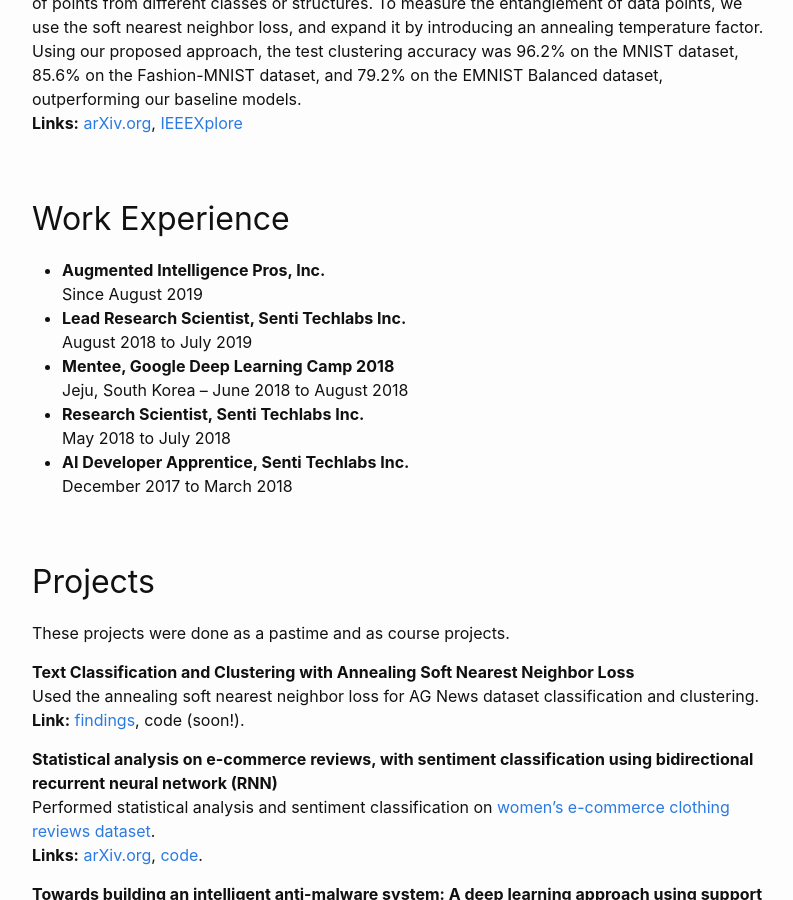
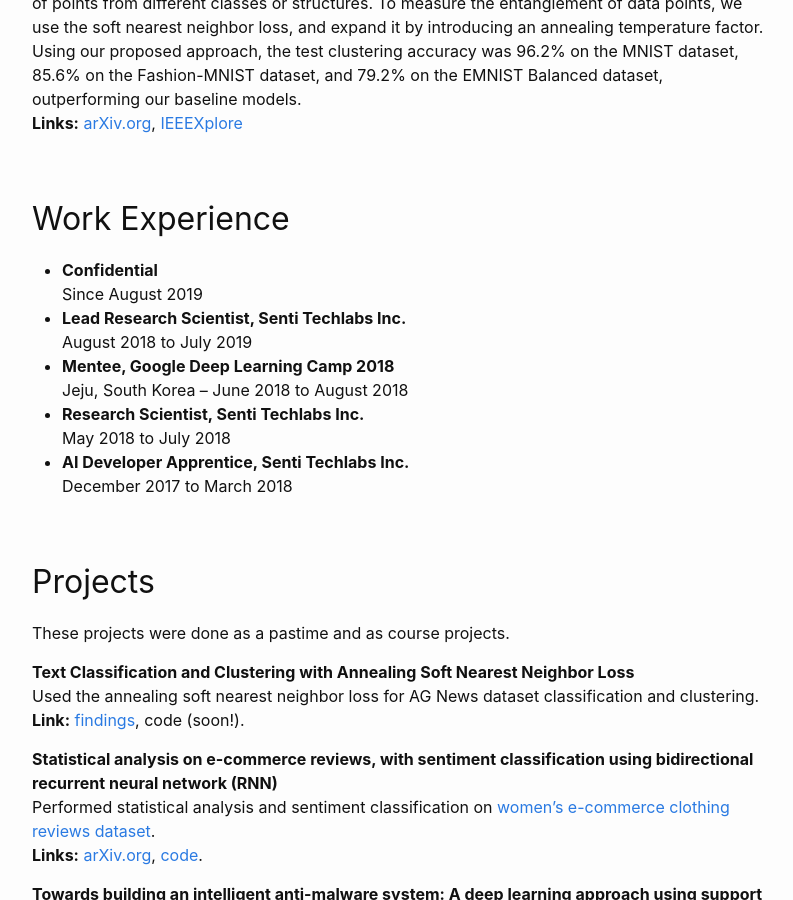
Before and after one commit to AFAgarap/AFAgarap.github.io, a Jekyll site: the page built from about.md, in a window 1280 px wide and 900 px high, scrolled down 2009 px. Shown: the whole window, without its empty margins (238-1031 px from the left). Built offline with Jekyll 4.4.1, drawn with Linux system fonts in a browser that asks for light colours.

Commit message:
docs: Update about

```diff
--- a/about.md
+++ b/about.md
@@ -64,7 +64,7 @@
 
 
 ## Work Experience
-- **Augmented Intelligence Pros, Inc.**<br>Since August 2019
+- **Confidential**<br>Since August 2019
 - **Lead Research Scientist, Senti Techlabs Inc.**<br>August 2018 to July 2019
 - **Mentee, Google Deep Learning Camp 2018**<br>Jeju, South Korea -- June 2018 to August 2018
 - **Research Scientist, Senti Techlabs Inc.**<br>May 2018 to July 2018
```
